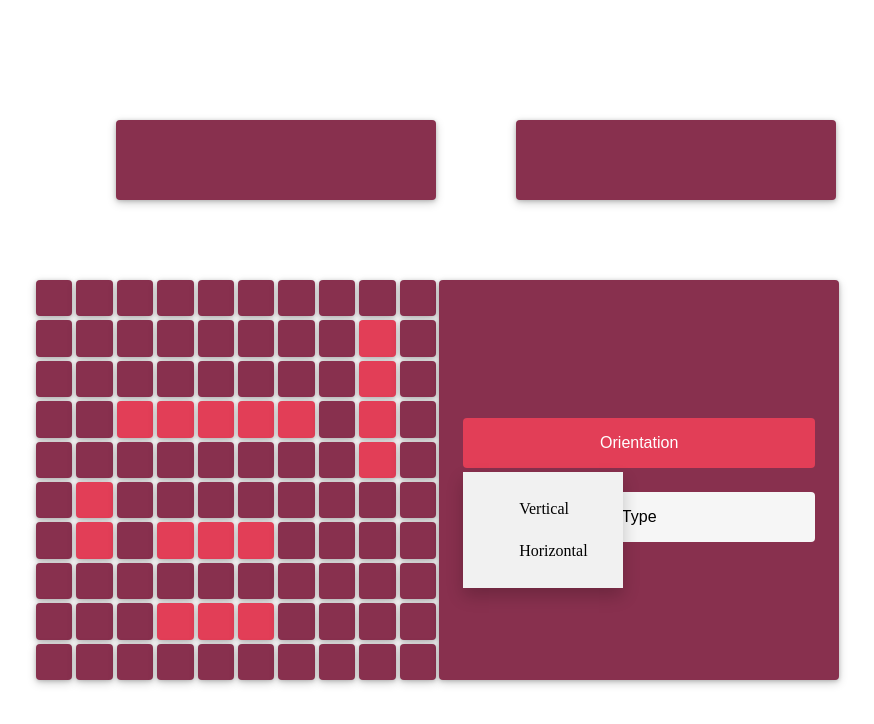
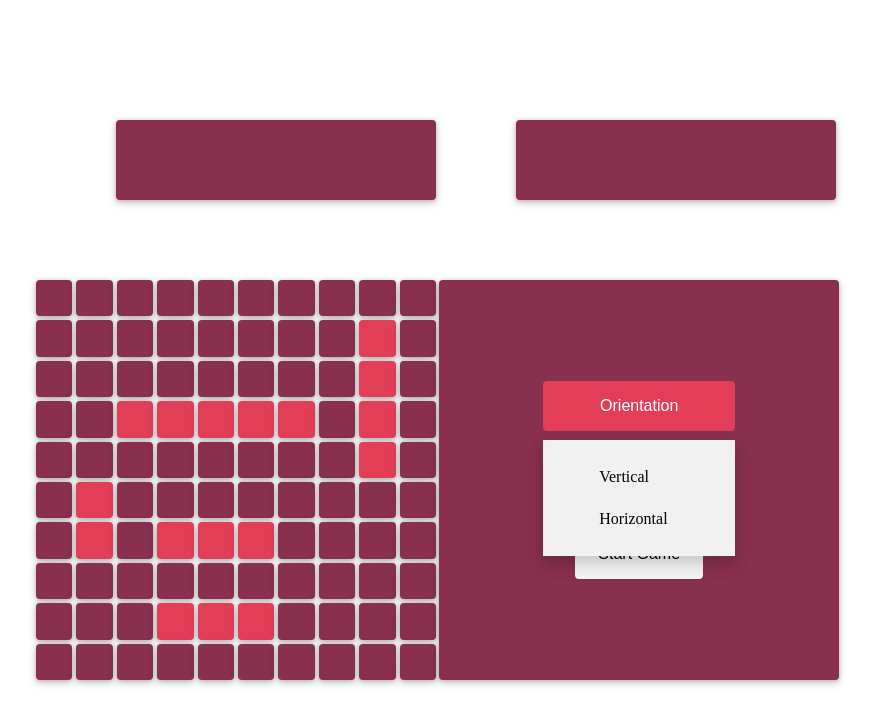
Before and after one commit to uniArchitect/battleship, a website built with webpack: page dist/index.html in a window 1280 px wide. Both pictures are taken after a click on the button "Orientation". Shown: the whole page, without its empty margins (164-1038 px from the left). Built offline with nearby package versions, Linux system fonts and the light colour scheme.

Commit message:
Add Start Game button and align items to center of ship menu layout.

```diff
--- a/src/index.js
+++ b/src/index.js
@@ -18,7 +18,7 @@ const cruiser = document.querySelector("#cruiser");
 const submarine = document.querySelector("#submarine");
 const destroyer = document.querySelector("#destroyer");
 
-// Test Dropdown
+// Test Dropdown - Dropdown can be its own separate js file?
 const orientButton = document.querySelector('.orientation-button');
 const typeButton = document.querySelector('.type-button');
 
--- a/src/styles.css
+++ b/src/styles.css
@@ -17,20 +17,28 @@ label {
 
 /* Ship orientation and type dropdown styles */
 .orientation-button,
-.type-button {
+.type-button,
+.start-game {
   background-color: #F6F6F6;
   /* color: white; */
   padding: 16px;
+  width: 12em;
   font-size: 16px;
   border: none;
   border-radius: .25em;
   cursor: pointer;
 }
 
+.start-game {
+  width: 8em;
+}
+
 .orientation-button:hover,
 .type-button:hover,
 .orientation-button:focus,
-.type-button:focus {
+.type-button:focus,
+.start-game:hover,
+.start-game:focus {
   background-color: #e23e57;
   color: white;
   transition: 0.3s;
@@ -39,9 +47,9 @@ label {
 .orientation-dropdown {
   display: none;
   position: absolute;
-  top: 12em;
+  top: 10em;
   background-color: #f1f1f1;
-  min-width: 160px;
+  min-width: 12em;
   box-shadow: 0px 8px 16px 0px rgba(0,0,0,0.2);
   z-index: 1;
 }
@@ -49,9 +57,9 @@ label {
 .type-dropdown {
   display: none;
   position: absolute;
-  top: 17em;
+  top: 14.5em;
   background-color: #f1f1f1;
-  min-width: 160px;
+  min-width: 12em;
   box-shadow: 0px 8px 16px 0px rgba(0,0,0,0.2);
   z-index: 1;
 }
@@ -195,6 +203,7 @@ input:focus {
   display: flex;
   flex-direction: column;
   justify-content: center;
+  align-items: center;
   gap: 1.5em;
   margin: 1.5em;
 }
```
Also changed, not shown: dist/index.html, dist/main.js.
